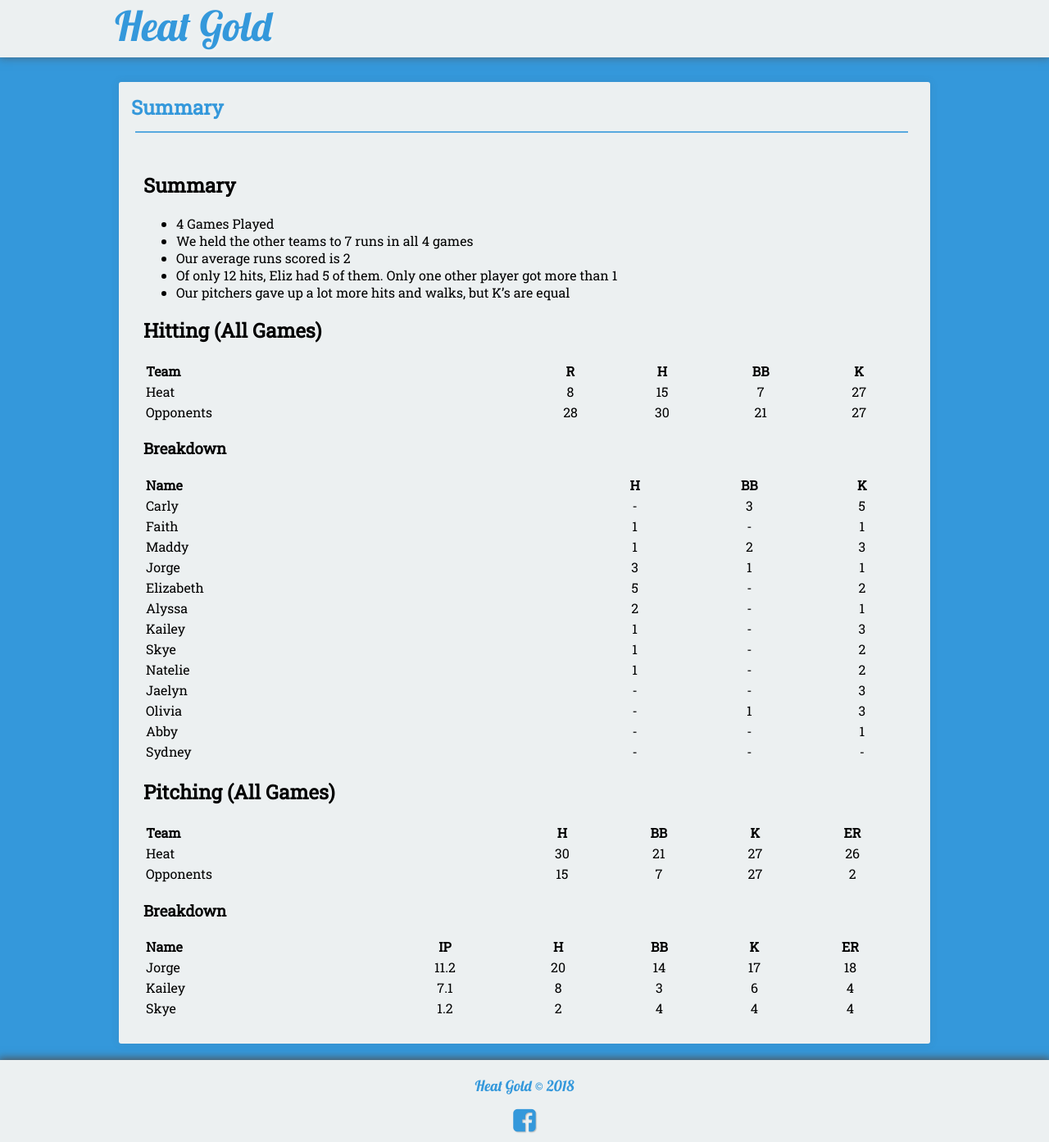
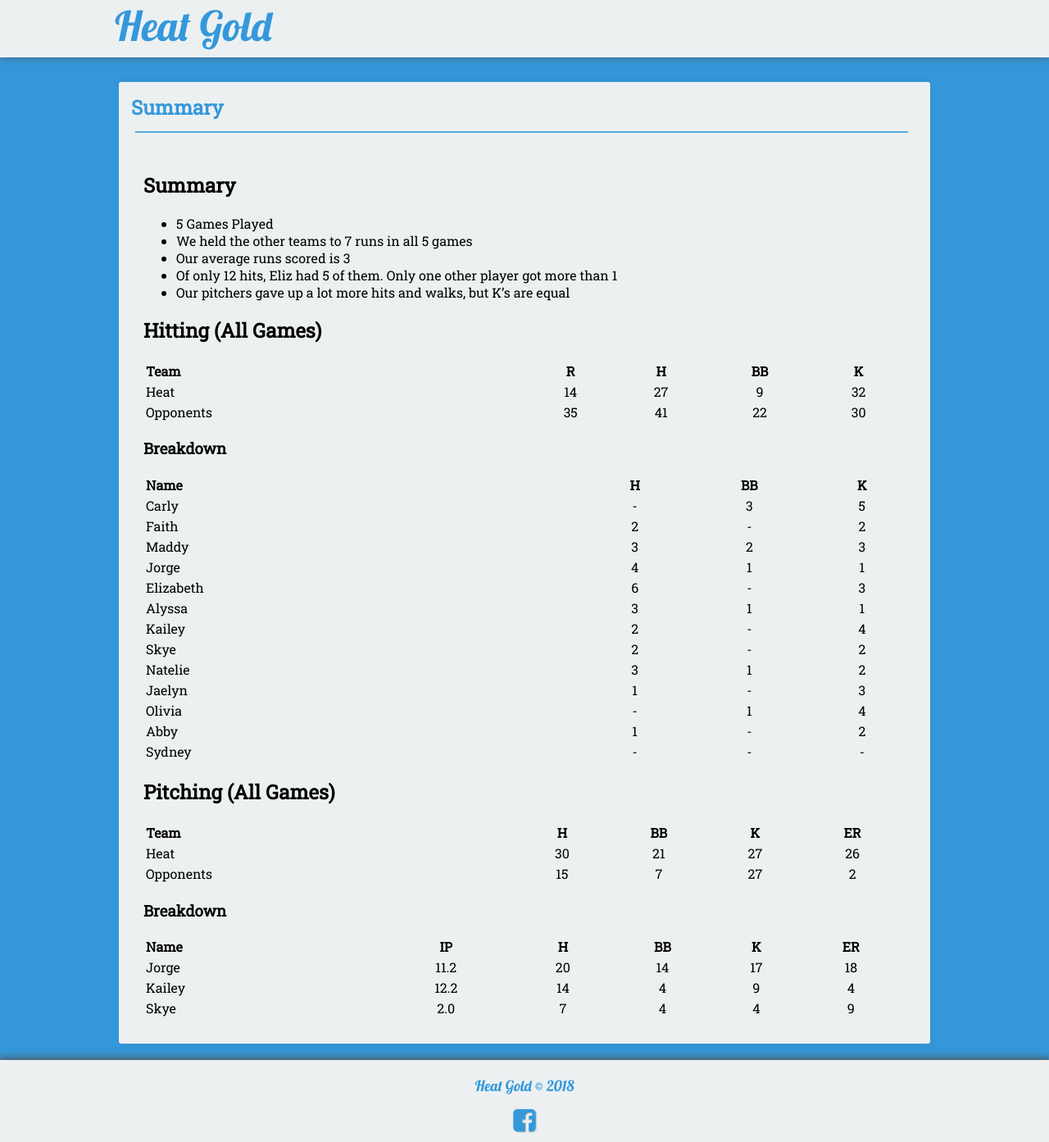
Before and after one commit to seanmerrow/ecf, a Jekyll site: the page built from summary.md, in a window 1280 px wide. Shown: the whole page at 82% size. Built offline with Jekyll 4.4.1, drawn with Linux system fonts in a browser that asks for light colours; nearby versions of some CDN libraries; our own code applies the rules of GitHub Pages for plain Markdown files.

Commit message:
Update summary.md

```diff
--- a/summary.md
+++ b/summary.md
@@ -4,9 +4,9 @@ title:  "Summary"
 
 ## Summary
 
-* 4 Games Played
-* We held the other teams to 7 runs in all 4 games
-* Our average runs scored is 2
+* 5 Games Played
+* We held the other teams to 7 runs in all 5 games
+* Our average runs scored is 3
 * Of only 12 hits, Eliz had 5 of them. Only one other player got more than 1
 * Our pitchers gave up a lot more hits and walks, but K's are equal
 
@@ -14,8 +14,8 @@ title:  "Summary"
 
 |Team      |R    |H    |BB   |K     |
 |:---------|:---:|:---:|:---:|:----:|
-|Heat      |8    |15	 |7	   |27    |
-|Opponents |28   |30	 |21   |27    |
+|Heat      |14   |27	 |9	   |32    |
+|Opponents |35   |41	 |22   |30    |
 
 
 ### Breakdown
@@ -24,17 +24,17 @@ title:  "Summary"
 |Name      |H    |BB   |K     |
 |:---------|:---:|:---:|:----:|
 |Carly     |-	   |3	   |5     |
-|Faith	   |1	   |-	   |1     |
-|Maddy	   |1	   |2	   |3     |
-|Jorge	   |3	   |1	   |1     |
-|Elizabeth |5	   |-    |2     |
-|Alyssa	   |2	   |-	   |1     |
-|Kailey	   |1	   |-    |3     |
-|Skye	     |1	   |-    |2     |
-|Natelie	 |1	   |-    |2     |
-|Jaelyn	   |-	   |-	   |3     |
-|Olivia	   |-	   |1	   |3     |
-|Abby	     |-	   |-	   |1     |
+|Faith	   |2	   |-	   |2     |
+|Maddy	   |3	   |2	   |3     |
+|Jorge	   |4	   |1	   |1     |
+|Elizabeth |6	   |-    |3     |
+|Alyssa	   |3	   |1	   |1     |
+|Kailey	   |2	   |-    |4     |
+|Skye	     |2	   |-    |2     |
+|Natelie	 |3	   |1    |2     |
+|Jaelyn	   |1	   |-	   |3     |
+|Olivia	   |-	   |1	   |4     |
+|Abby	     |1	   |-	   |2     |
 |Sydney	   |-	   |-	   |-     |
 
 
@@ -52,5 +52,5 @@ title:  "Summary"
 |Name      | IP   | H   | BB  | K   |ER   |
 |:---------|:----:|:---:|:---:|:---:|:---:|
 | Jorge    |11.2  |20   |14   |17   |18   |
-| Kailey   |7.1   |8    |3    |6    |4    |
-| Skye     |1.2   |2    |4    |4    |4    |
+| Kailey   |12.2  |14   |4    |9    |4    |
+| Skye     |2.0   |7    |4    |4    |9    |
```
